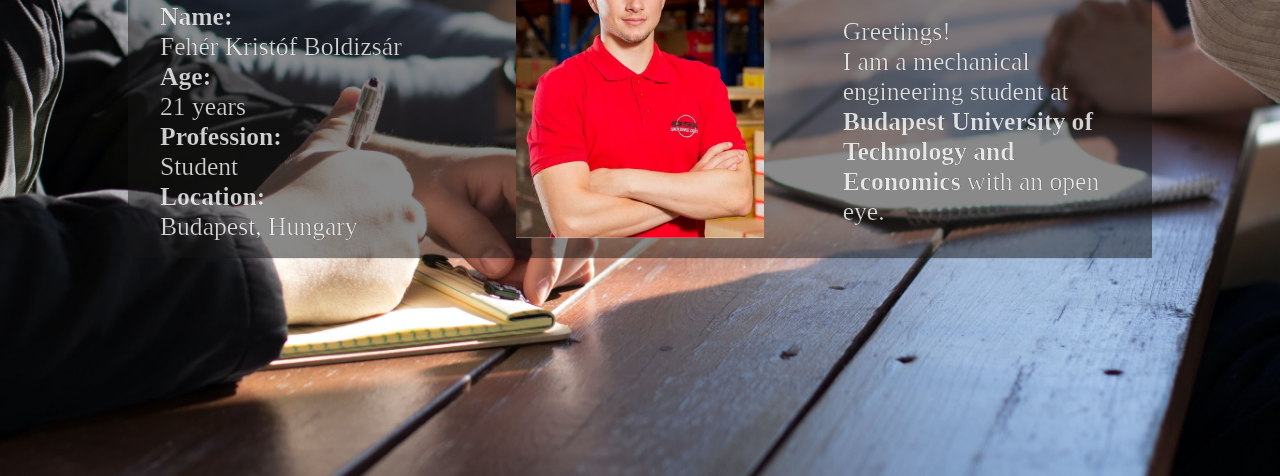
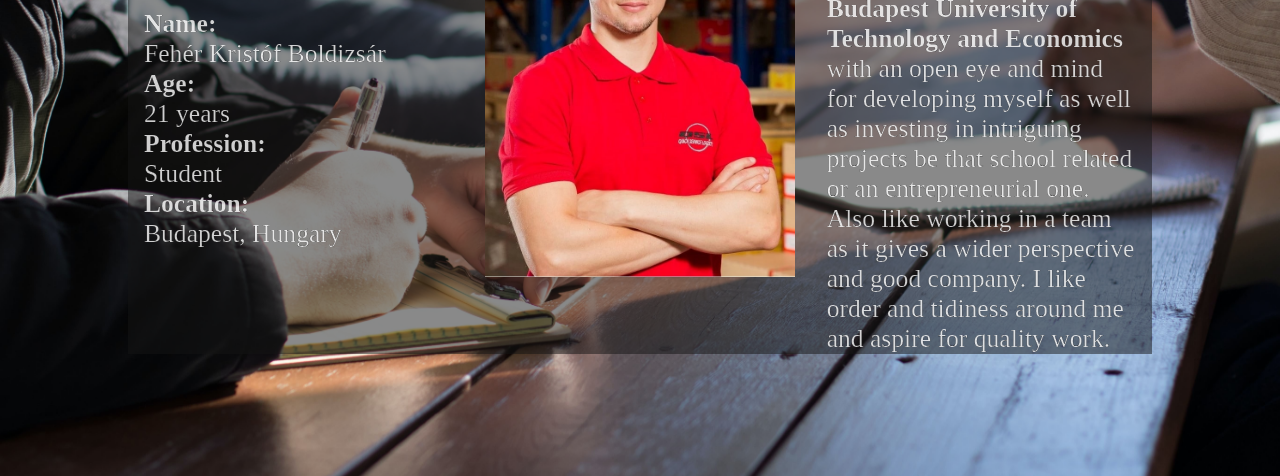
Before and after one commit to fkristofb/fkristofb.github.io, a plain HTML site: page About.html in a window 1280 px wide. Shown: the part 324-800 px from the top of the page. Drawn offline with nearby package versions, Linux system fonts and the light colour scheme.

Commit message:
About me szöveg kibővítve

```diff
--- a/About.html
+++ b/About.html
@@ -41,7 +41,11 @@
           <p>
             Greetings!<br>
             I am a mechanical engineering student at <strong>Budapest University
-            of Technology and Economics</strong> with an open eye.
+            of Technology and Economics</strong> with an open eye and mind for
+            developing myself as well as investing in intriguing projects be
+            that school related or an entrepreneurial one. Also like working in
+            a team as it gives a wider perspective and good company.
+            I like order and tidiness around me and aspire for quality work.
           </p>
         </div>
       </div>
--- a/stylesheet/about.css
+++ b/stylesheet/about.css
@@ -21,11 +21,11 @@ body .container {
 body .sor {
   display: block;
   text-align: center;
+  width: 100%;
 }
 
 body .oszlop {
   width: 100%;
-  margin: 0 auto;
   position: relative;
 }
 
@@ -37,6 +37,7 @@ body .oszlop img {
 }
 
 body .oszlop p {
+  width: 50%;
   margin: 1rem 25%;
   text-align: left;
 }
@@ -45,11 +46,10 @@ body .oszlop p {
   body .container {
     margin: 0;
     position: absolute;
-    top: 50%;
     left: 50%;
     width: 80%;
-    -ms-transform: translate(-50%, -50%);
-    transform: translate(-50%, -50%);
+    -ms-transform: translate(-50%, 0);
+    transform: translate(-50%, 0);
   }
 
   body .sor {
@@ -64,16 +64,18 @@ body .oszlop p {
     font-size: 2vw;
     width: 33%;
     overflow: auto;
+    overflow-x: hidden;
   }
 
   body .oszlop p {
-    margin: 1rem;
+    margin: 0;
+    width: 100%;
   }
 
   body .oszlop img {
     position: relative;
     align-self: center;
     vertical-align: middle;
-    width: 80%;
+    width: 100%;
   }
 }
```
